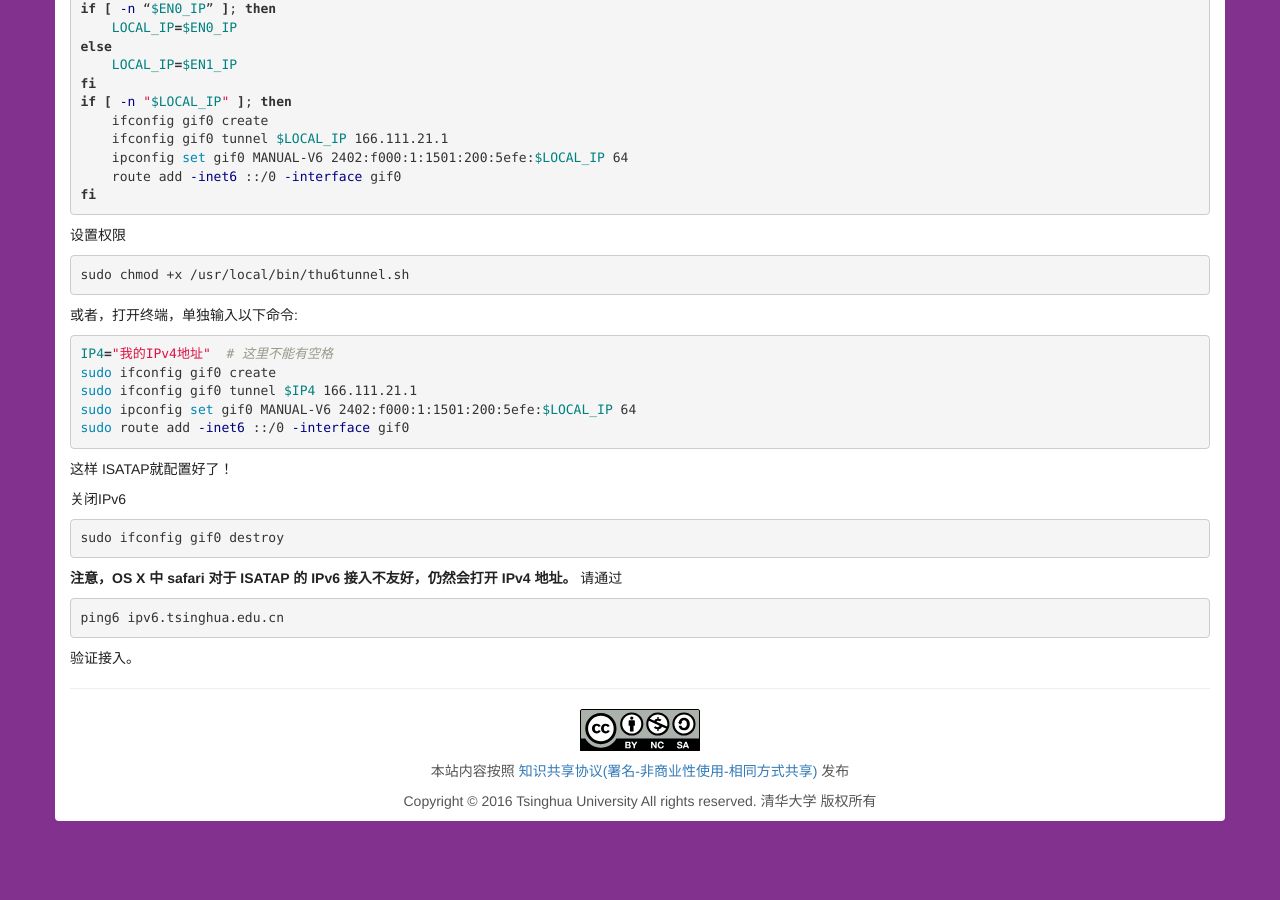
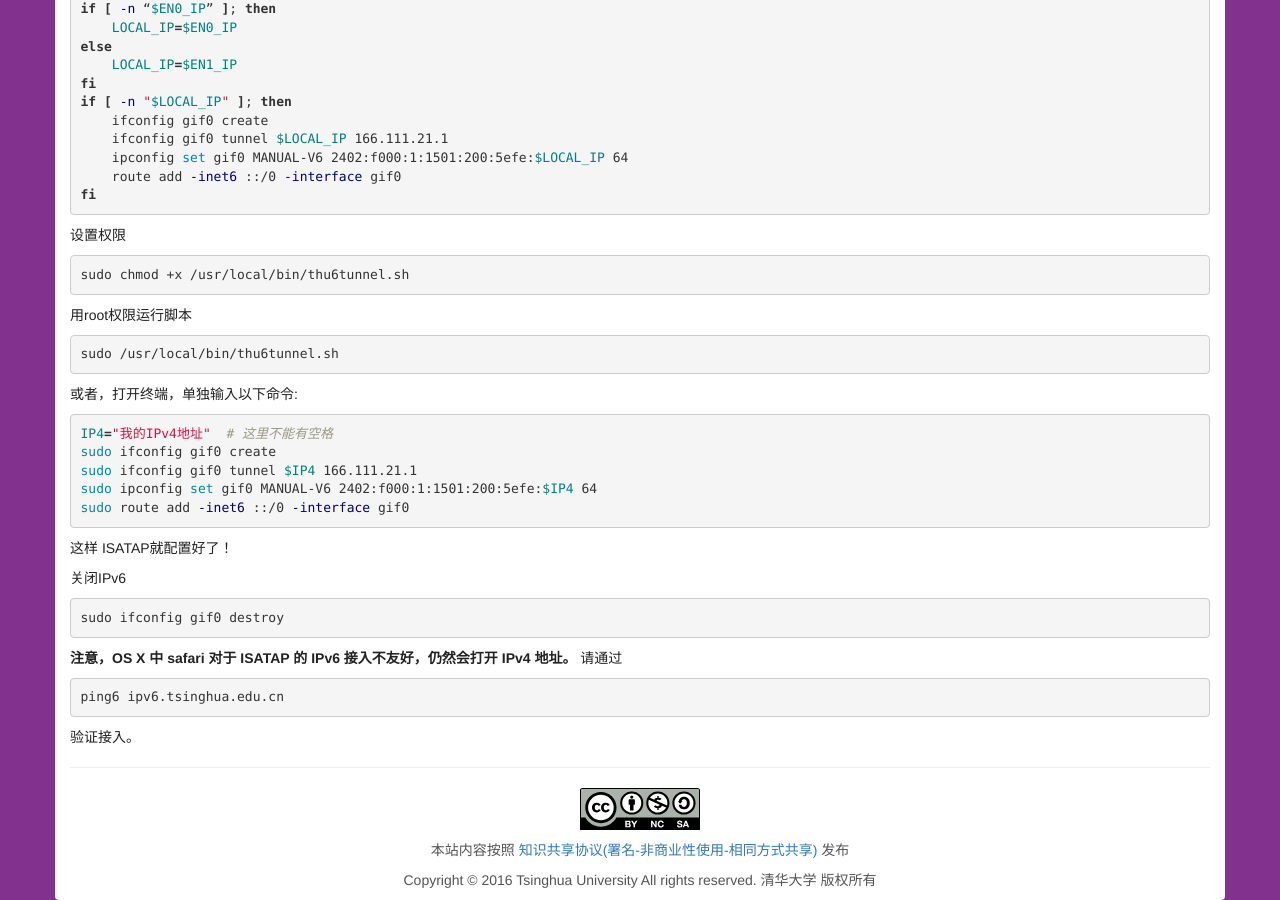
Before and after one commit to wtx626/ipv6.tsinghua.edu.cn, a Jekyll site: the page built from isatap.md, in a window 1280 px wide and 900 px high, scrolled down 1924 px. Built offline with Jekyll 4.4.1, drawn with Linux system fonts in a browser that asks for light colours; before the commit the page ends 2745 px from its top, so only the background shows below that.

Commit message:
修改mac中isatap连接的几个bug
f

````diff
--- a/isatap.md
+++ b/isatap.md
@@ -134,13 +134,19 @@ fi
 sudo chmod +x /usr/local/bin/thu6tunnel.sh
 ```
 
+用root权限运行脚本
+
+```
+sudo /usr/local/bin/thu6tunnel.sh
+```
+
 或者，打开终端，单独输入以下命令:
 
 ```shell
 IP4="我的IPv4地址"  # 这里不能有空格
 sudo ifconfig gif0 create
 sudo ifconfig gif0 tunnel $IP4 166.111.21.1
-sudo ipconfig set gif0 MANUAL-V6 2402:f000:1:1501:200:5efe:$LOCAL_IP 64
+sudo ipconfig set gif0 MANUAL-V6 2402:f000:1:1501:200:5efe:$IP4 64
 sudo route add -inet6 ::/0 -interface gif0
 ```
 
````
